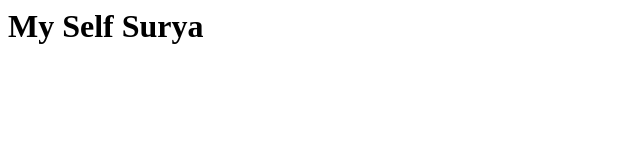
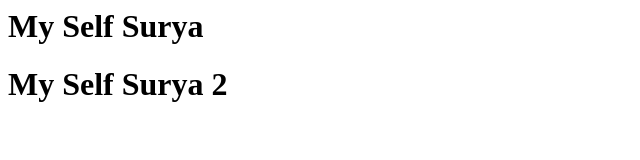
Before and after one commit to SuRyAa003/profile_info, a plain HTML site: page index.html in a window 1280 px wide. Shown: the whole page, without its empty margins (0-640 px from the left). Drawn offline with Linux system fonts and the light colour scheme.

Commit message:
Update index.html
Update index.html

```diff
--- a/index.html
+++ b/index.html
@@ -1 +1,3 @@
 <h1>My Self Surya</h1>
+
+<h1>My Self Surya 2 </h1>
```
